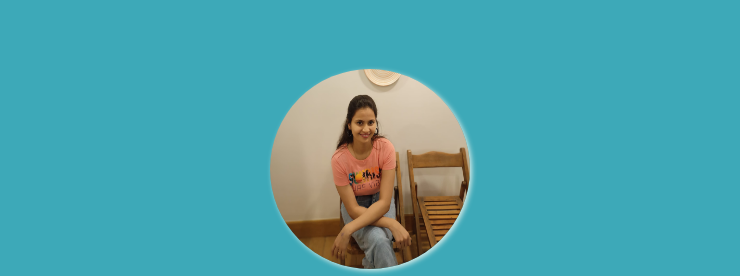
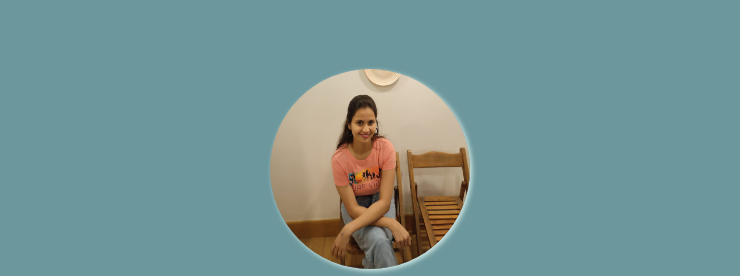
Before and after one commit to kaverigotkhindi/Portfolio, a plain HTML site: page index.html in a window 1280 px wide. Shown: the part 170-446 px from the top of the page, without its empty margins (270-1010 px from the left). Drawn offline with Linux system fonts and the light colour scheme.

Commit message:
background and font color are changed

```diff
--- a/stylesheet.css
+++ b/stylesheet.css
@@ -1,8 +1,8 @@
 .site-header{
     margin:0;
     padding: 0;
-    background-color:#3da9b8 ;
-    color:rgb(49, 59, 58);
+    background-color:#6c979c ;
+    color:rgb(61, 66, 66);
     height:100vh;
     font-family:monospace;
     display:flex;
```
